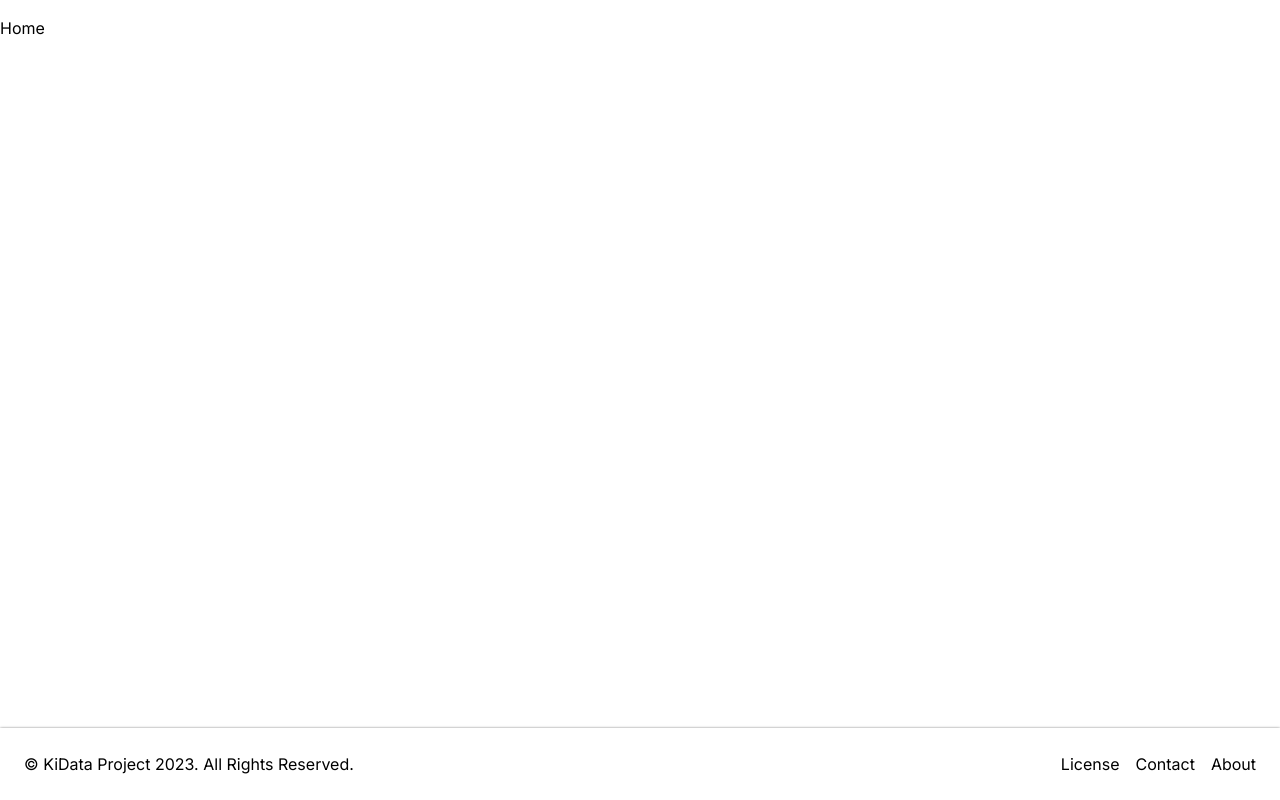
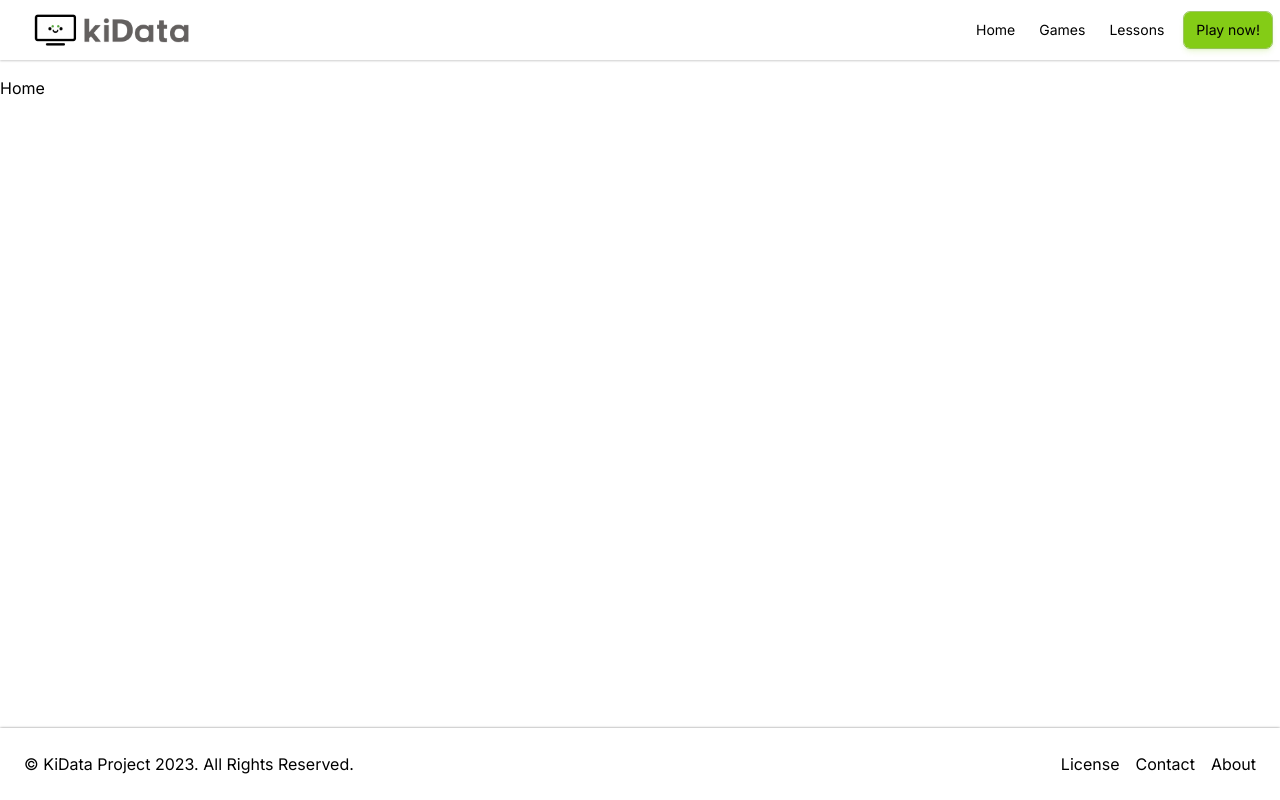
Before and after one commit to codekids-vt/codekids, a Next.js app: page /home in a window 1280 px wide. Built offline with nearby package versions, Linux system fonts and the light colour scheme.

Commit message:
draft navbar

```diff
--- a/src/components/Navbar.tsx
+++ b/src/components/Navbar.tsx
@@ -1,5 +1,71 @@
+import Image from "next/image";
+import Link from "next/link";
+
+interface NavLinkRoute {
+  text: string;
+  href: string;
+}
+
+const navbarLinks: readonly NavLinkRoute[] = [
+  {
+    text: "Home",
+    href: "/"
+  },
+  {
+    text: "Games",
+    href: "/#games"
+  },
+  {
+    text: "Lessons",
+    href: "/#lessons"
+  },
+];
+
+function NavButton(route: NavLinkRoute) {
+  const { text, href } = route;
+
+  return (
+    <Link href={href}>
+      <li className={`
+        inline-block p-2 m-1
+        transition-colors hover:bg-black/10 hover:text-lime-700
+        rounded-md outline-1 outline-neutral-300 hover:outline
+      `}>
+        {text}
+      </li>
+    </Link>
+  );
+}
+
 export default function Navbar() {
   return (
-    <div></div>
+    <nav className="sticky top-0 w-full p-2 bg-white shadow-sm shadow-black/20">
+      <div className="container mx-auto flex flex-row">
+        <div className="mx-6 my-auto w-40">
+          <Image
+            src="/kidata.png"
+            width={1850}
+            height={400}
+            alt="KIDATA"
+          />
+        </div>
+
+        <div className="flex-grow my-auto">
+          <ul className="text-sm text-right">
+            { navbarLinks.map((route) => <NavButton {...route} />) }
+            <Link href="/login">
+              <li className={`
+                inline-block px-3 py-2 ml-2
+                rounded-md bg-lime-500 outline outline-1 outline-lime-600/60
+                transition-shadow duration-500 shadow-lime-500/20 shadow-md
+                hover:shadow-lime-500/50 hover:shadow-lg
+              `}>
+                Play now!
+              </li>
+            </Link>
+          </ul>
+        </div>
+      </div>
+    </nav>
   );
 }
```
Also changed, not shown: public/kidata.png (added).
